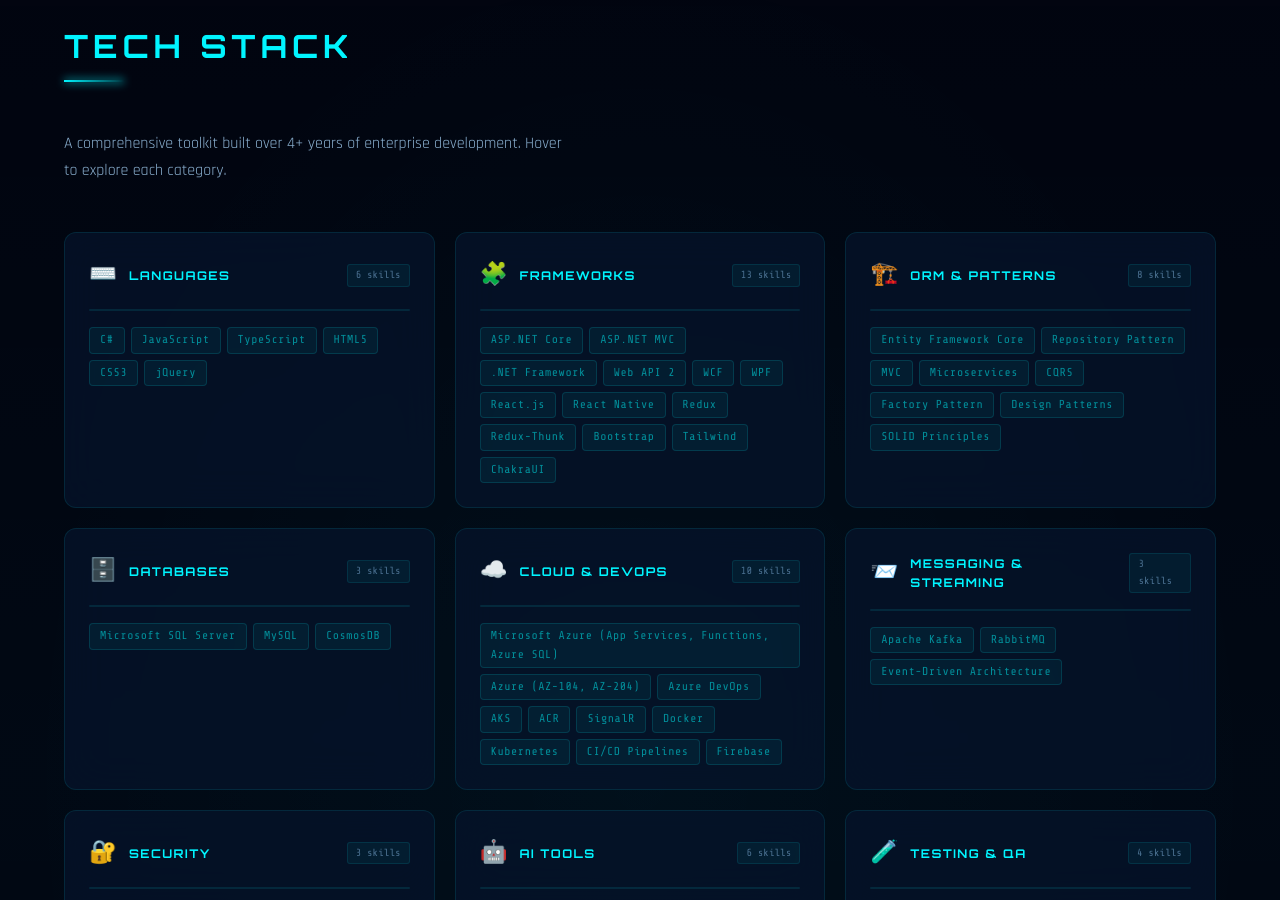
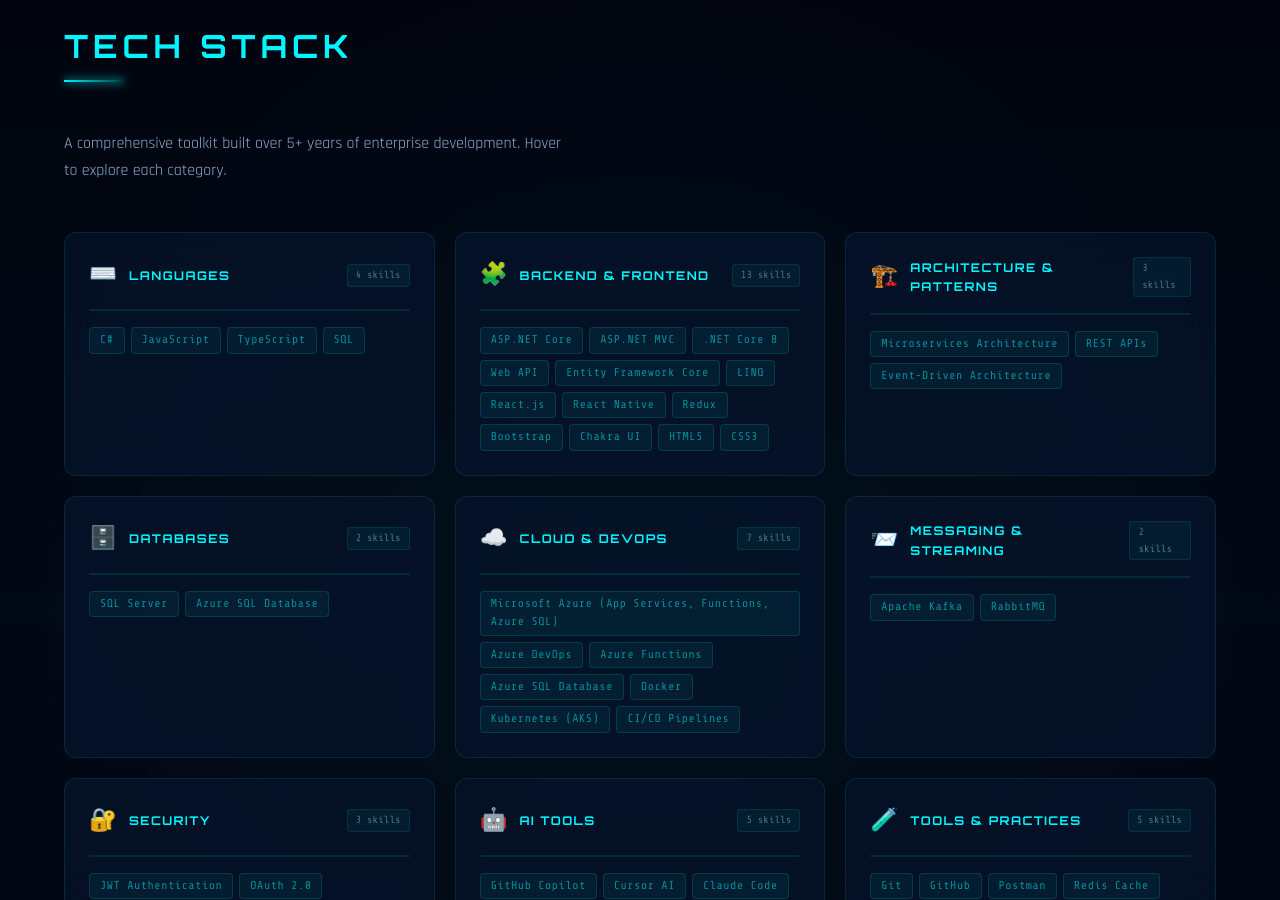
Before and after one commit to amarsh689/portfolio, a React (Create React App) app: page / in a window 1280 px wide. Shown: the part 1900-2800 px from the top of the page. Built offline with nearby package versions, Linux system fonts and the light colour scheme.

Commit message:
Updated portfolio

```diff
--- a/src/components/AboutSection.tsx
+++ b/src/components/AboutSection.tsx
@@ -95,7 +95,7 @@ const AboutSection: React.FC = () => {
             }}>
               {[
                 { label: 'Location', value: personalInfo.location },
-                { label: 'Experience', value: '4+ Years' },
+                { label: 'Experience', value: '5+ Years' },
                 { label: 'Email', value: personalInfo.email },
                 { label: 'Phone', value: personalInfo.phone },
               ].map((item, i) => (
--- a/src/components/EducationSection.tsx
+++ b/src/components/EducationSection.tsx
@@ -53,7 +53,7 @@ const EducationSection: React.FC = () => {
                     <div style={{
                       fontFamily: 'var(--font-mono)', fontSize: '0.62rem',
                       color: 'var(--text-muted)', letterSpacing: '0.08em',
-                    }}>{edu.location}</div>
+                    }}>{edu.location}{edu.year ? ` • ${edu.year}` : ''}</div>
                   </div>
                 </div>
               ))}
--- a/src/components/HeroSection.tsx
+++ b/src/components/HeroSection.tsx
@@ -133,7 +133,7 @@ const HeroSection: React.FC = () => {
           lineHeight: 1.8, fontWeight: 400,
           animation: 'fadeInUp 0.7s ease 0.3s both',
         }}>
-          4+ years building enterprise-grade web applications with
+          5+ years building enterprise-grade web applications with
           <span style={{ color: 'var(--cyan)' }}> ASP.NET Core</span>,
           <span style={{ color: 'var(--cyan)' }}> React</span>, and
           <span style={{ color: 'var(--cyan)' }}> Azure Cloud</span>.
--- a/src/components/SkillsSection.tsx
+++ b/src/components/SkillsSection.tsx
@@ -24,7 +24,7 @@ const SkillsSection: React.FC = () => {
           color: 'var(--text-secondary)', marginBottom: '48px',
           maxWidth: '500px', fontSize: '1rem', lineHeight: 1.7,
         }}>
-          A comprehensive toolkit built over 4+ years of enterprise development.
+          A comprehensive toolkit built over 5+ years of enterprise development.
           Hover to explore each category.
         </p>
 
--- a/src/data/portfolio.ts
+++ b/src/data/portfolio.ts
@@ -1,7 +1,7 @@
 export const personalInfo = {
   name: "Amar Patil",
   title: "Full-Stack Developer",
-  subtitle: "ASP.NET Core • React • Azure • Microservices",
+  subtitle: "ASP.NET Core • React.js • Azure Cloud • Microservices",
   location: "New Delhi, India",
   email: "amarpatil689@gmail.com",
   phone: "+91 7741818424",
@@ -15,71 +15,63 @@ export const skills = [
   {
     category: "Languages",
     icon: "⌨️",
-    items: ["C#", "JavaScript", "TypeScript", "HTML5", "CSS3", "jQuery"],
+    items: ["C#", "JavaScript", "TypeScript", "SQL"],
   },
   {
-    category: "Frameworks",
+    category: "Backend & Frontend",
     icon: "🧩",
     items: [
       "ASP.NET Core",
       "ASP.NET MVC",
-      ".NET Framework",
-      "Web API 2",
-      "WCF",
-      "WPF",
+      ".NET Core 8",
+      "Web API",
+      "Entity Framework Core",
+      "LINQ",
       "React.js",
       "React Native",
       "Redux",
-      "Redux-Thunk",
       "Bootstrap",
-      "Tailwind",
-      "ChakraUI",
+      "Chakra UI",
+      "HTML5",
+      "CSS3",
     ],
   },
   {
-    category: "ORM & Patterns",
+    category: "Architecture & Patterns",
     icon: "🏗️",
     items: [
-      "Entity Framework Core",
-      "Repository Pattern",
-      "MVC",
-      "Microservices",
-      "CQRS",
-      "Factory Pattern",
-      "Design Patterns",
-      "SOLID Principles",
+      "Microservices Architecture",
+      "REST APIs",
+      "Event-Driven Architecture",
     ],
   },
   {
     category: "Databases",
     icon: "🗄️",
-    items: ["Microsoft SQL Server", "MySQL", "CosmosDB"],
+    items: ["SQL Server", "Azure SQL Database"],
   },
   {
     category: "Cloud & DevOps",
     icon: "☁️",
     items: [
       "Microsoft Azure (App Services, Functions, Azure SQL)",
-      "Azure (AZ-104, AZ-204)",
       "Azure DevOps",
-      "AKS",
-      "ACR",
-      "SignalR",
+      "Azure Functions",
+      "Azure SQL Database",
       "Docker",
-      "Kubernetes",
+      "Kubernetes (AKS)",
       "CI/CD Pipelines",
-      "Firebase",
     ],
   },
   {
     category: "Messaging & Streaming",
     icon: "📨",
-    items: ["Apache Kafka", "RabbitMQ", "Event-Driven Architecture"],
+    items: ["Apache Kafka", "RabbitMQ"],
   },
   {
     category: "Security",
     icon: "🔐",
-    items: ["JWT Authentication", "OAuth 2.0", "Role-Based Authorization"],
+    items: ["JWT Authentication", "OAuth 2.0", "Role-Based Access Control (RBAC)"],
   },
   {
     category: "AI Tools",
@@ -90,29 +82,17 @@ export const skills = [
       "Claude Code",
       "OpenAI Codex",
       "ChatGPT",
-      "Azure OpenAI Service",
     ],
   },
   {
-    category: "Testing & QA",
+    category: "Tools & Practices",
     icon: "🧪",
-    items: ["Postman", "Swagger", "Test Automation", "Code Coverage"],
-  },
-  {
-    category: "Tools",
-    icon: "🛠️",
     items: [
       "Git",
       "GitHub",
-      "GitLab",
-      "Visual Studio",
-      "VS Code",
       "Postman",
-      "Swagger",
       "Redis Cache",
-      "Jira",
-      "Agile (Scrum)",
-      "Waterfall",
+      "Agile/Scrum",
     ],
   },
 ];
@@ -295,28 +275,16 @@ export const experiences = [
 
 export const certifications = [
   {
-    title: "Microsoft Azure Administrator Associate",
+    title: "Azure Administrator Associate Certification Course",
     code: "AZ-104",
-    issuer: "Microsoft",
+    issuer: "Certification Course",
     icon: "☁️",
   },
   {
-    title: "Microsoft Azure Developer Associate",
+    title: "Azure Developer Associate Certification Course",
     code: "AZ-204",
-    issuer: "Microsoft",
+    issuer: "Certification Course",
     icon: "⚡",
-  },
-  {
-    title: "React Frontend Development",
-    code: "CERT",
-    issuer: "Certified",
-    icon: "⚛️",
-  },
-  {
-    title: ".NET Application Development",
-    code: "CERT",
-    issuer: "Certified",
-    icon: "🔷",
   },
 ];
 
@@ -325,6 +293,7 @@ export const education = [
     degree: "Bachelor of Engineering",
     institution: "D.R.I.E.M.S.",
     location: "Mumbai",
+    year: "2020",
     icon: "🎓",
   },
   {
@@ -332,6 +301,7 @@ export const education = [
     institution: "G.H. Raisoni Institute",
     board: "M.S.B.T.E.",
     location: "Jalgaon",
+    year: "2017",
     icon: "📚",
   },
 ];
```
